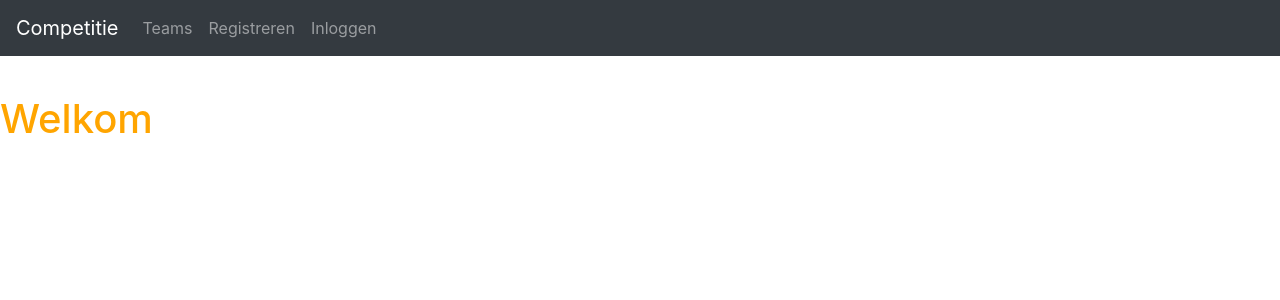
After one commit to joost-lauwen/competitie-manager, a Django app: page / in a window 1280 px wide. The commit adds this page. Shown: the top 300 px of the page. Run offline with Django 3.2, Linux system fonts and the light colour scheme; some libraries are stand-ins or nearby versions.

Commit message:
Navbar is now renderable

```diff
--- a/competitie_manager/urls.py
+++ b/competitie_manager/urls.py
@@ -14,8 +14,15 @@ Including another URLconf
     2. Add a URL to urlpatterns:  path('blog/', include('blog.urls'))
 """
 from django.contrib import admin
-from django.urls import path
+from django.urls import path, include
+from competitie_manager_app import views
+from django.conf.urls.static import static
+from django.conf import settings
 
 urlpatterns = [
     path('admin/', admin.site.urls),
+    path('', include('competitie_manager_app.urls')),
 ]
+
+if settings.DEBUG:
+    urlpatterns += static(settings.MEDIA_URL, document_root=settings.MEDIA_ROOT)
--- /dev/null
+++ b/competitie_manager_app/urls.py
@@ -0,0 +1,11 @@
+from django.urls import path
+from django.contrib.auth import views as auth_views
+from competitie_manager_app import views
+
+app_name = 'competitie_manager_app'
+
+urlpatterns = [
+    path('',
+        views.index_view.HomePage.as_view(),
+        name='index'),
+]
--- a/competitie_manager_app/views.py
+++ /dev/null
@@ -1,3 +0,0 @@
-from django.shortcuts import render
-
-# Create your views here.
--- /dev/null
+++ b/competitie_manager_app/views/__init__.py
@@ -0,0 +1 @@
+from .index_view import *
--- /dev/null
+++ b/competitie_manager_app/views/index_view.py
@@ -0,0 +1,5 @@
+from django.views.generic import TemplateView
+
+# Create your views here.
+class HomePage(TemplateView):
+    template_name = 'index.html'
--- /dev/null
+++ b/static/css/indexstyle.css
@@ -0,0 +1,19 @@
+h1 {
+    color: orange;
+}
+
+table, th, td {
+    border: 2px solid black;
+}
+
+.container-navbar {
+    padding-bottom: 75px;
+}
+
+.image-container {
+    width: 20rem;
+}
+
+body {
+  padding-top: 20px;
+}
--- a/competitie_manager/templates/navbar.html
+++ b/templates/base.html
@@ -3,14 +3,13 @@
 
 <head>
   {% load static %}
-  {% load auth_extras %}
   {% block title %}<title>Competitie Manager</title>{% endblock %}
   <meta charset="utf-8">
   <meta name="viewport" content="width=device-width, initial-scale=1">
   <link rel="stylesheet" href="https://stackpath.bootstrapcdn.com/bootstrap/4.4.1/css/bootstrap.min.css" integrity="sha384-Vkoo8x4CGsO3+Hhxv8T/Q5PaXtkKtu6ug5TOeNV6gBiFeWPGFN9MuhOf23Q9Ifjh" crossorigin="anonymous">
   <!-- Add additional CSS in static file -->
-  <link rel="stylesheet" href="{% static 'noviwebshopapp/css/indexstyle.css' %}">
-  <link rel="shortcut icon" href="{% static 'noviwebshopapp/images/novi.png' %}">
+  <link rel="stylesheet" href="{% static 'css/indexstyle.css' %}">
+  <link rel="shortcut icon" href="{% static 'images/novi.jfif' %}">
 </head>
 
 <body>
--- /dev/null
+++ b/templates/index.html
@@ -0,0 +1,5 @@
+{% extends "base.html" %}
+
+{% block content %}
+  <h1>Welkom</h1>
+{% endblock %}
```
Also changed, not shown: static/images/novi.jfif (added).
